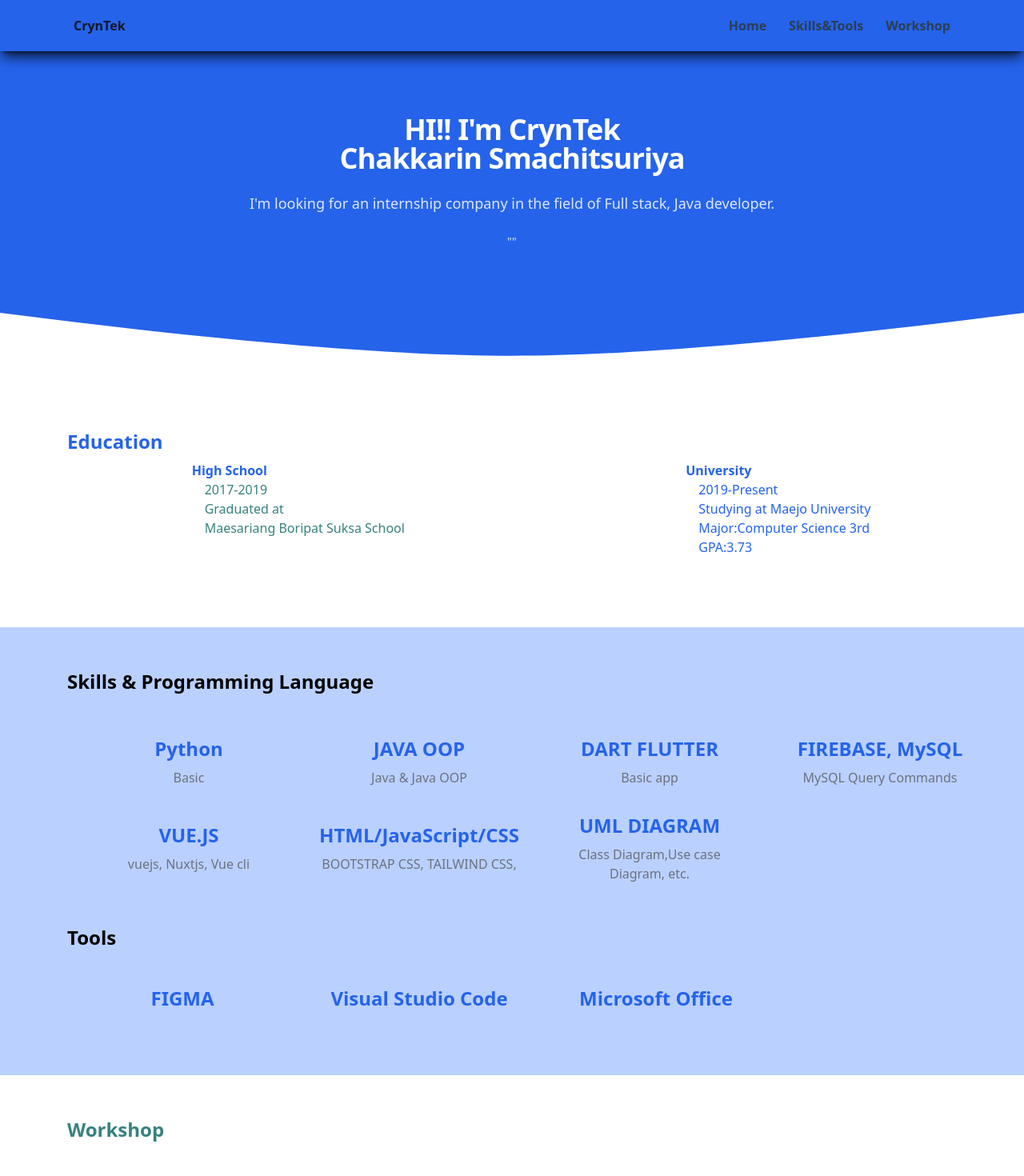
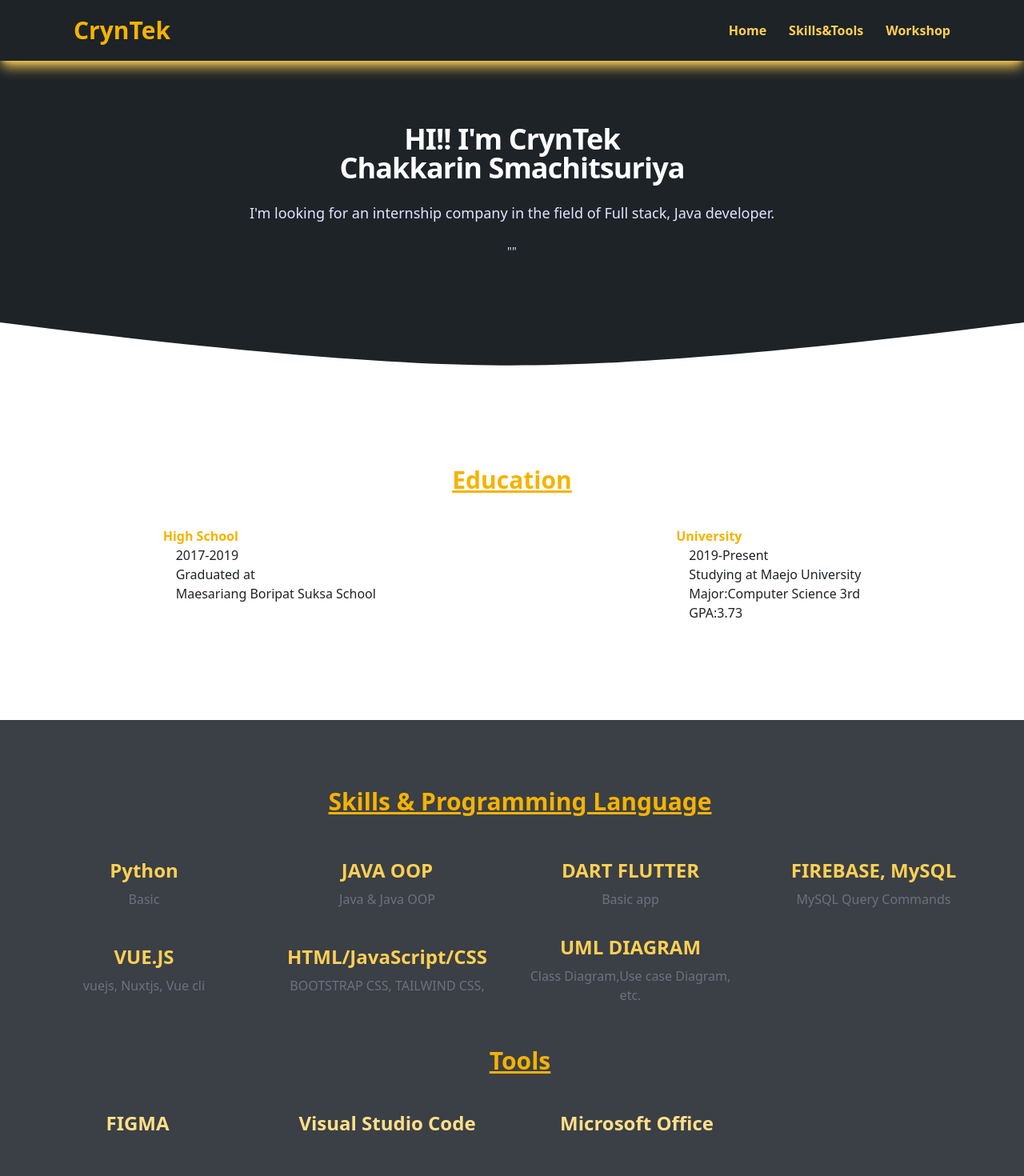
Before and after one commit to CrynTek/Portfolio_Website, a Vue app: page / in a window 1280 px wide. Shown: the top 1470 px of the page at 80% size. Built offline with nearby package versions, Linux system fonts and the light colour scheme.

Commit message:
redesign

```diff
--- a/src/components/Education_info.vue
+++ b/src/components/Education_info.vue
@@ -1,49 +1,52 @@
 <template>
-  <div class="mx-auto my-1  px-4 content-center pl-16 text-[#2563eb] h-80">
-    <div class=" pl-5 text-left">
-      <h1 class="text-2xl font-extrabold">Education</h1>
+
+  <div class="mx-auto my-14  px-4 content-center text-[#f5b301] h-80 ">
+    <div class="text-left">
+      <h1 class="text-3xl text-center font-extrabold mb-10 underline underline-offset-2">Education</h1>
     </div>
     <div
       class="
         container
+
         flex flex-row
         text-left
         justify-around
-        sm:
         my-2
 
       "
     >
       <div
         class="
-          hover:shadow-lg hover:shadow-green-400
+          hover:shadow-lg hover:underline hover:underline-offset-4
           dark:hover:shadow-neutral-300
           transition
           ease-in
           hover:bg-emerald-100
           dark:hover:bg-slate-800
+          px-4
         "
       >
         <h1 class="font-extrabold">High School</h1>
-        <div class="pl-4 text-[#36827f]">
-          <h1>2017-2019</h1>
+        <div class="pl-4 text-[#1e2328]">
+          <h1 class="font-medium">2017-2019</h1>
           <h1>Graduated at</h1>
           <h1>Maesariang Boripat Suksa School</h1>
         </div>
       </div>
       <div
         class="
-          hover:shadow-lg hover:shadow-green-400
+          hover:shadow-lg hover:underline hover:underline-offset-4
           dark:hover:shadow-neutral-300
           transition
           ease-in
           hover:bg-emerald-100
           dark:hover:bg-slate-800
+          px-4
         "
       >
         <h1 class="font-extrabold">University</h1>
-        <div class="pl-4">
-          <h1>2019-Present</h1>
+        <div class="pl-4 text-[#1e2328]">
+          <h1 class="font-medium">2019-Present</h1>
           <h1>Studying at Maejo University</h1>
           <h1>Major:Computer Science 3rd</h1>
           <h1>GPA:3.73</h1>
--- a/src/components/Info_detail.vue
+++ b/src/components/Info_detail.vue
@@ -1,5 +1,5 @@
 <template>
-  <div class="relative bg-[#2563eb] ">
+  <div class="relative bg-[#1e2328] ">
     <div class="absolute inset-x-0 bottom-0">
       <svg
         viewBox="0 0 224 12"
--- a/src/components/NavbarMenu.vue
+++ b/src/components/NavbarMenu.vue
@@ -1,5 +1,5 @@
 <template>
-  <nav class="bg-[#2563eb] top-0 sticky inset-x-0 mb-0 z-50 -2xl shadow-lg shadow-black/75">
+  <nav class="bg-[#1e2328] top-0 sticky inset-x-0 mb-0 z-50 -2xl shadow-lg shadow-[#fed053]">
     <div class="max-w-6xl mx-auto px-4">
       <div class="flex justify-between">
         <div class="flex space-x-4">
@@ -12,25 +12,24 @@
                 items-center
                 py-5
                 px-2
-                text-gray-900
-                hover:text-[#ffffff]
+                text-[#f5b301]
+                hover:text-[#fed053]
               "
             >
-              <i class="bx bxl-medium-old mr-1 text-xl mb-1"></i>
-              <span class="font-bold">CrynTek</span>
+              <i class="bx bxl-medium-old mr-1 mb-1"></i>
+              <span class="font-bold text-3xl">CrynTek</span>
             </a>
           </div>
         </div>
         <!-- secondary nav -->
-        <div class=" md:flex items-center space-x-1 ">
-          <a href="#" class="py-5 px-3  hover:text-white">Home</a>
-          <a href="#info" class="py-5 px-3 hover:text-white">Skills&Tools</a>
-          <a href="#workshop" class="py-5 px-3 hover:text-white">Workshop</a>
+        <div class=" md:flex items-center space-x-1  ">
+          <a href="#" class="py-5 px-3 text-[#fed053] hover:text-white">Home</a>
+          <a href="#info" class="py-5 px-3 text-[#fed053] hover:text-white">Skills&Tools</a>
+          <a href="#workshop" class="py-5 px-3 text-[#fed053] hover:text-white">Workshop</a>
         </div>
       </div>
     </div>
   </nav>
-  <!-- <div class="py-3 bg-red-500 h-screen p-3"></div> -->
 </template>
 
 <script>
--- a/src/components/WorkShop.vue
+++ b/src/components/WorkShop.vue
@@ -1,14 +1,14 @@
 <template>
-    <div id="workshop" class="pt-12 px-16  text-[#36827F] h-ma">
-      <h1 class="my-1 text-2xl font-extrabold pl-5 text-left">Workshop</h1>
+    <div id="workshop" class="pt-12 mx-auto text-[#36827F] h-ma">
+      <h1 class="my-1 text-2xl font-extrabold pl-5 text-center">Workshop</h1>
       <div
-        class="p-14 reveal"
+        class="p-14 reveal "
         id="stats"
         role="tabpanel"
         aria-labelledby="stats-tab"
       >
         <dl
-          class="grid max-w-screen-xl grid-cols-2 gap-8 p-4 mx-auto  sm:grid-cols-3 xl:grid-cols-4  sm:p-8"
+          class="grid max-w-screen-xl grid-cols-2 gap-8 p-4 mx-auto justify-around sm:grid-cols-3 xl:grid-cols-4  sm:p-8"
         >
           <div
             class="flex flex-col items-start md:items-center justify-start md:justify-center p-2 hover:shadow-lg hover:shadow-green-400 transition ease-in hover:bg-emerald-100 "
--- a/src/components/skill_tools.vue
+++ b/src/components/skill_tools.vue
@@ -1,15 +1,22 @@
 <template>
-  <div class="pt-12 mx-auto items-center pl-16 text-[#2563eb] bg-[#bad0ff]" id="info">
+  <div
+    class="my-10 mx-auto items-center py-20 text-[#f5b301] bg-[#3b3f46]"
+    id="info"
+  >
     <div>
-      <h1 class="my-1 text-2xl font-extrabold pl-5 text-left text-black">
+      <h1
+        class="
+          my-1
+          text-3xl
+          font-extrabold
+          pl-5
+          text-center
+          underline underline-offset-2
+        "
+      >
         Skills & Programming Language
       </h1>
-      <div
-        class="p-4 reveal "
-        id="stats"
-        role="tabpanel"
-        aria-labelledby="stats-tab"
-      >
+      <div class="p-4 reveal" id="stats" role="tabpanel">
         <dl
           class="
             grid
@@ -18,7 +25,7 @@
             gap-8
             p-4
             mx-auto
-            text-[#2563eb]
+            text-[#fed053]
             sm:grid-cols-3
             xl:grid-cols-4
             sm:p-8
@@ -35,10 +42,12 @@
               hover:shadow-lg hover:shadow-blue-600
               transition
               ease-in
-              hover:bg-emerald-100
             "
           >
-            <dt class="mb-2 text-2xl text- font-extrabold">Python</dt>
+            <!--  -->
+            <dt class="mb-2 text-2xl text- font-extrabold hover:text-[#f5b301]">
+              Python
+            </dt>
             <dd class="font-light text-gray-500">Basic</dd>
           </div>
           <div
@@ -49,13 +58,14 @@
               justify-start
               md:justify-center
               pr-2
-              hover:shadow-lg hover:shadow-green-400
+              hover:shadow-lg hover:shadow-blue-600
               transition
               ease-in
-              hover:bg-emerald-100
             "
           >
-            <dt class="mb-2 text-2xl font-extrabold">JAVA OOP</dt>
+            <dt class="mb-2 text-2xl font-extrabold hover:text-[#f5b301]">
+              JAVA OOP
+            </dt>
             <dd class="font-light text-gray-500">Java & Java OOP</dd>
           </div>
           <div
@@ -66,13 +76,14 @@
               justify-start
               md:justify-center
               pr-2
-              hover:shadow-lg hover:shadow-green-400
+              hover:shadow-lg hover:shadow-blue-600
               transition
               ease-in
-              hover:bg-emerald-100
             "
           >
-            <dt class="mb-2 text-2xl font-extrabold">DART FLUTTER</dt>
+            <dt class="mb-2 text-2xl font-extrabold hover:text-[#f5b301]">
+              DART FLUTTER
+            </dt>
             <dd class="font-light text-gray-500">Basic app</dd>
           </div>
           <div
@@ -83,13 +94,14 @@
               justify-start
               md:justify-center
               pr-2
-              hover:shadow-lg hover:shadow-green-400
+              hover:shadow-lg hover:shadow-blue-600
               transition
               ease-in
-              hover:bg-emerald-100
             "
           >
-            <dt class="mb-2 text-2xl font-extrabold">FIREBASE, MySQL</dt>
+            <dt class="mb-2 text-2xl font-extrabold hover:text-[#f5b301]">
+              FIREBASE, MySQL
+            </dt>
             <dd class="font-light text-gray-500">MySQL Query Commands</dd>
           </div>
 
@@ -101,13 +113,14 @@
               justify-start
               md:justify-center
               pr-2
-              hover:shadow-lg hover:shadow-green-400
+              hover:shadow-lg hover:shadow-blue-600
               transition
               ease-in
-              hover:bg-emerald-100
             "
           >
-            <dt class="mb-2 text-2xl font-extrabold">VUE.JS</dt>
+            <dt class="mb-2 text-2xl font-extrabold hover:text-[#f5b301]">
+              VUE.JS
+            </dt>
             <dd class="font-light text-gray-500">vuejs, Nuxtjs, Vue cli</dd>
           </div>
           <div
@@ -118,13 +131,14 @@
               justify-start
               md:justify-center
               pr-2
-              hover:shadow-lg hover:shadow-green-400
+              hover:shadow-lg hover:shadow-blue-600
               transition
               ease-in
-              hover:bg-emerald-100
             "
           >
-            <dt class="mb-2 text-2xl font-extrabold">HTML/JavaScript/CSS</dt>
+            <dt class="mb-2 text-2xl font-extrabold hover:text-[#f5b301]">
+              HTML/JavaScript/CSS
+            </dt>
             <dd class="font-light text-gray-500">
               BOOTSTRAP CSS, TAILWIND CSS,
             </dd>
@@ -138,13 +152,14 @@
               justify-start
               md:justify-center
               pr-2
-              hover:shadow-lg hover:shadow-green-400
+              hover:shadow-lg hover:shadow-blue-600
               transition
               ease-in
-              hover:bg-emerald-100
             "
           >
-            <dt class="mb-2 text-2xl font-extrabold">UML DIAGRAM</dt>
+            <dt class="mb-2 text-2xl font-extrabold hover:text-[#f5b301]">
+              UML DIAGRAM
+            </dt>
             <dd class="font-light text-gray-500">
               Class Diagram,Use case Diagram, etc.
             </dd>
@@ -153,7 +168,18 @@
       </div>
     </div>
     <div>
-      <h1 class="my-1 text-2xl font-extrabold pl-5 text-left text-black">Tools</h1>
+      <h1
+        class="
+          my-1
+          text-3xl
+          font-extrabold
+          pl-5
+          text-center
+          underline underline-offset-2
+        "
+      >
+        Tools
+      </h1>
       <div
         class="pb-8 reveal"
         id="stats"
@@ -168,7 +194,7 @@
             gap-8
             p-4
             mx-auto
-            text-[#2563eb]
+            text-[#ffe089]
             sm:grid-cols-3
             xl:grid-cols-4
             sm:p-8
@@ -182,13 +208,14 @@
               justify-start
               md:justify-center
               p-2
-              hover:shadow-lg hover:shadow-green-400
+              hover:shadow-lg hover:shadow-blue-600
               transition
               ease-in
-              hover:bg-emerald-100
             "
           >
-            <dt class="mb-2 text-2xl font-extrabold">FIGMA</dt>
+            <dt class="mb-2 text-2xl font-extrabold hover:text-[#f5b301]">
+              FIGMA
+            </dt>
           </div>
           <div
             class="
@@ -198,13 +225,12 @@
               justify-start
               md:justify-center
               p-2
-              hover:shadow-lg hover:shadow-green-400
+              hover:shadow-lg hover:shadow-blue-600
               transition
               ease-in
-              hover:bg-emerald-100
             "
           >
-            <dt class="mb-2 text-2xl font-extrabold">Visual Studio Code</dt>
+            <dt class="mb-2 text-2xl font-extrabold hover:text-[#f5b301]">Visual Studio Code</dt>
           </div>
           <div
             class="
@@ -214,13 +240,12 @@
               justify-start
               md:justify-center
               p-2
-              hover:shadow-lg hover:shadow-green-400
+              hover:shadow-lg hover:shadow-blue-600
               transition
               ease-in
-              hover:bg-emerald-100
             "
           >
-            <dt class="mb-2 text-2xl font-extrabold">Microsoft Office</dt>
+            <dt class="mb-2 text-2xl font-extrabold hover:text-[#f5b301]">Microsoft Office</dt>
           </div>
         </dl>
       </div>
```
